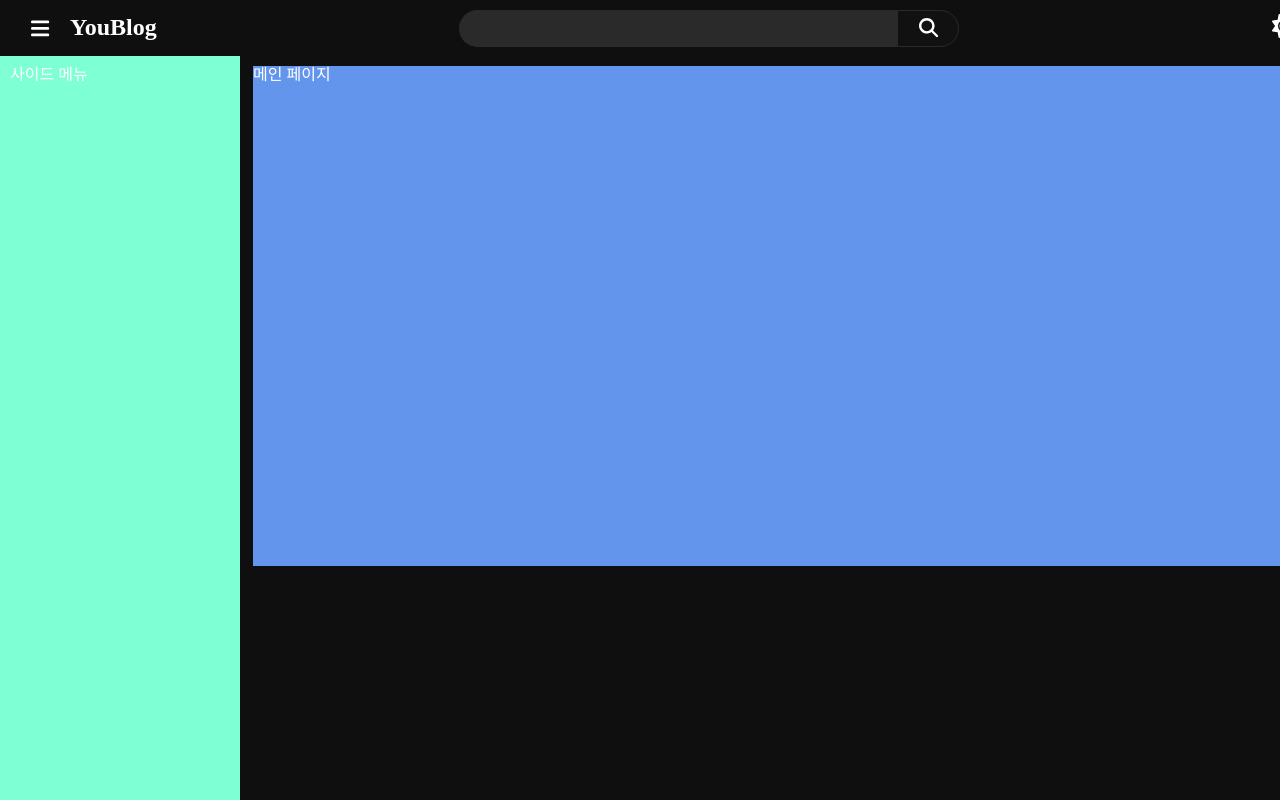
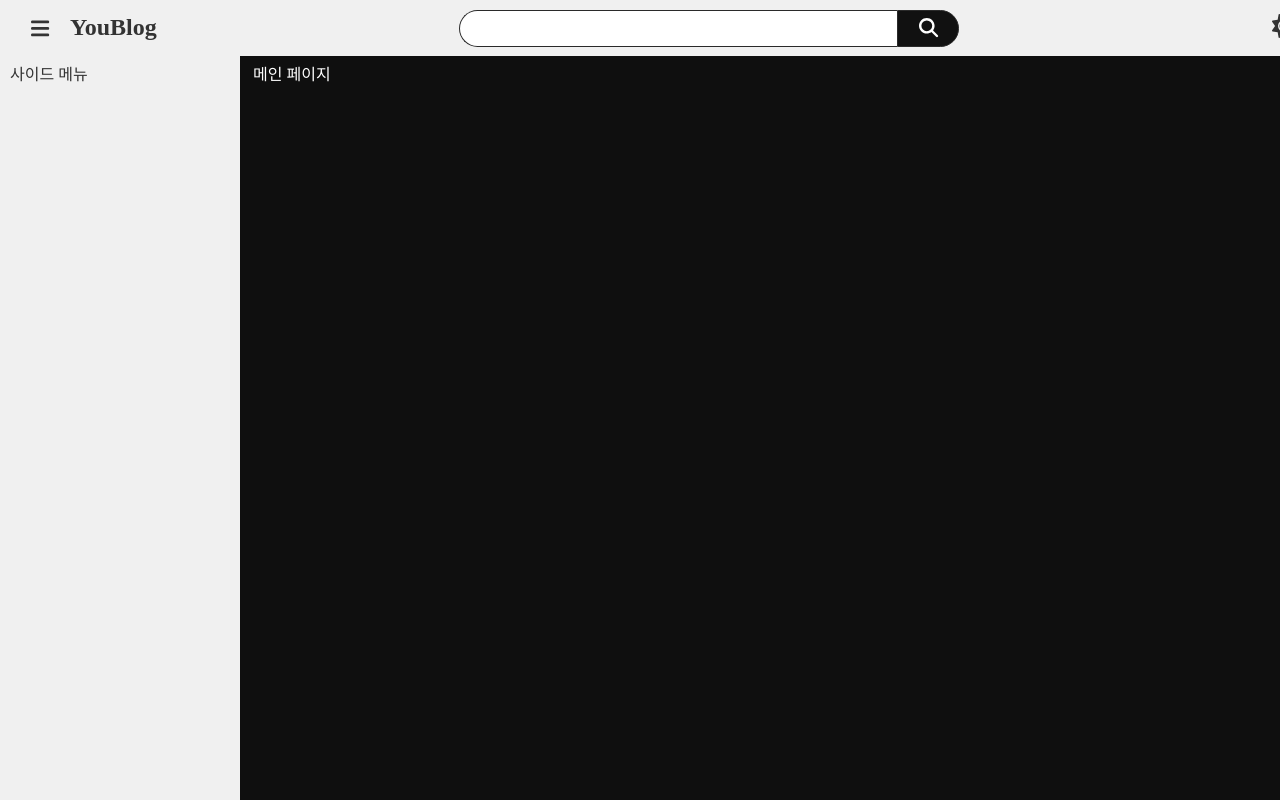
Before and after one commit to lsnwan/springboot-react-ts-blog, a React (Vite) app in the folder frontend/: page / in a window 1280 px wide. Shown: the top 800 px of the page. Built offline with nearby package versions, Linux system fonts and the light colour scheme.

Commit message:
다크모드 스타일 수정

```diff
--- a/frontend/src/App.tsx
+++ b/frontend/src/App.tsx
@@ -10,8 +10,6 @@ import Home from "./pages/main/Home";
 function App() {
 
   const store = useStore();
-
-
 
   return (
     <Provider store={store}>
--- a/frontend/src/components/header/Header.tsx
+++ b/frontend/src/components/header/Header.tsx
@@ -1,7 +1,7 @@
-import React, {useRef, useState} from 'react';
+import React from 'react';
 import {FontAwesomeIcon} from "@fortawesome/react-fontawesome";
 import * as icon from "@fortawesome/free-solid-svg-icons";
-import * as styled from "../styled/header-styled";
+import * as SH from "../styled/header-styled";
 import ToggleMenu from "./ToggleMenu";
 
 type HeaderPropsType = {
@@ -11,34 +11,34 @@ type HeaderPropsType = {
 const Header = (props :HeaderPropsType) => {
 
   return (
-    <styled.HeaderBox theme={props.theme}>
-      <styled.BrandBox>
+    <SH.HeaderBox theme={props.theme}>
+      <SH.BrandBox>
         <ToggleMenu />
-        <styled.Logo>YouBlog</styled.Logo>
-      </styled.BrandBox>
+        <SH.Logo>YouBlog</SH.Logo>
+      </SH.BrandBox>
 
-      <styled.SearchBox>
-        <styled.SearchInputBox theme={props.theme}>
-          <styled.SearchInput/>
-        </styled.SearchInputBox>
-        <styled.SearchButtonBox theme={props.theme}>
+      <SH.SearchBox>
+        <SH.SearchInputBox theme={props.theme}>
+          <SH.SearchInput/>
+        </SH.SearchInputBox>
+        <SH.SearchButtonBox theme={props.theme}>
           <FontAwesomeIcon icon={icon.faSearch} />
-        </styled.SearchButtonBox>
-      </styled.SearchBox>
+        </SH.SearchButtonBox>
+      </SH.SearchBox>
 
-      <styled.ProfileBox>
+      <SH.ProfileBox>
 
-        <styled.ThemeButton>
+        <SH.ThemeButton>
           <FontAwesomeIcon icon={icon.faSun} />
-        </styled.ThemeButton>
+        </SH.ThemeButton>
 
         {/*익명 사용자*/}
         {/*<styled.headerButton>시작하기</styled.headerButton>*/}
 
         {/*인증된 사용자*/}
-        <styled.ProfileButton></styled.ProfileButton>
-      </styled.ProfileBox>
-    </styled.HeaderBox>
+        <SH.ProfileButton></SH.ProfileButton>
+      </SH.ProfileBox>
+    </SH.HeaderBox>
   );
 
 };
--- a/frontend/src/components/sidebar/SideBar.tsx
+++ b/frontend/src/components/sidebar/SideBar.tsx
@@ -4,13 +4,16 @@ import {useSelector} from "react-redux";
 import {AppState} from "../../store";
 import * as S from "../../store/sidebar";
 
+type PropsType = {
+  theme: string;
+}
 
-const SideBar = () => {
+const SideBar = (props: PropsType) => {
 
   const isSideBar = useSelector<AppState, S.State>(state => state.isSideBar);
 
   return (
-    <SidebarBox className={isSideBar ? "" : "close"}>
+    <SidebarBox theme={props.theme} className={isSideBar ? "" : "close"}>
       사이드 메뉴
     </SidebarBox>
   );
--- a/frontend/src/components/styled/content-styled.ts
+++ b/frontend/src/components/styled/content-styled.ts
@@ -2,11 +2,11 @@ import styled from "styled-components";
 
 export const BodyBox = styled.div`
   display: flex;
+  background-color: ${props => props.theme === 'light' ? '#f0f0f0' : '#0f0f0f'};
 `
 
 export const ContentBody = styled.div`
   padding: 66px 13px 10px 13px;
-  background-color: #0f0f0f;
   color: white;
   flex: auto;
   height: 100vh;
@@ -16,7 +16,6 @@ export const ContentBody = styled.div`
 export const Container = styled.div`
   width: 1100px;
   height: 500px;
-  background-color: cornflowerblue;
   margin: 0 auto;
 
 `
--- a/frontend/src/components/styled/header-styled.ts
+++ b/frontend/src/components/styled/header-styled.ts
@@ -12,7 +12,7 @@ export const HeaderBox = styled.div`
   align-items: center;
   width: 100%;
   height: 56px;
-  background-color: ${(props) => (props.theme === "light" ? "#fff" : "#0f0f0f")};
+  background-color: ${(props) => (props.theme === "light" ? "#f0f0f0" : "#0f0f0f")};
   color: ${(props) => (props.theme === "light" ? "#333" : "#fff")};
   z-index: 1;
 
--- a/frontend/src/components/styled/sidebar-styled.ts
+++ b/frontend/src/components/styled/sidebar-styled.ts
@@ -3,8 +3,8 @@ import styled from "styled-components";
 export const SidebarBox = styled.div`
   padding: 66px 10px 10px 10px;
   box-sizing: border-box;
-  background-color: aquamarine;
-  color: white;
+  background-color: ${props => props.theme === 'light' ? "#f0f0f0" : "#0f0f0f"};
+  color: ${props => props.theme === 'light' ? "#333" : "#fff"};
   width: 240px;
   height: 100vh;
   transition: all .3s;
--- a/frontend/src/pages/MainLayout.tsx
+++ b/frontend/src/pages/MainLayout.tsx
@@ -6,14 +6,14 @@ import {Outlet} from "react-router-dom";
 import {BrowserView, MobileOnlyView, MobileView, TabletView} from 'react-device-detect';
 const MainLayout = () => {
 
-  const [theme, setTheme] = useState<string>('dark');
+  const [theme, setTheme] = useState<string>('light');
 
   return (
     <>
       <BrowserView>
         <Header theme={theme}/>
         <BodyBox>
-          <SideBar></SideBar>
+          <SideBar theme={theme}></SideBar>
           <Outlet />
         </BodyBox>
       </BrowserView>
@@ -21,7 +21,7 @@ const MainLayout = () => {
       <TabletView>
         <Header theme={theme}/>
         <BodyBox>
-          <SideBar></SideBar>
+          <SideBar theme={theme}></SideBar>
           <Outlet />
         </BodyBox>
       </TabletView>
```
